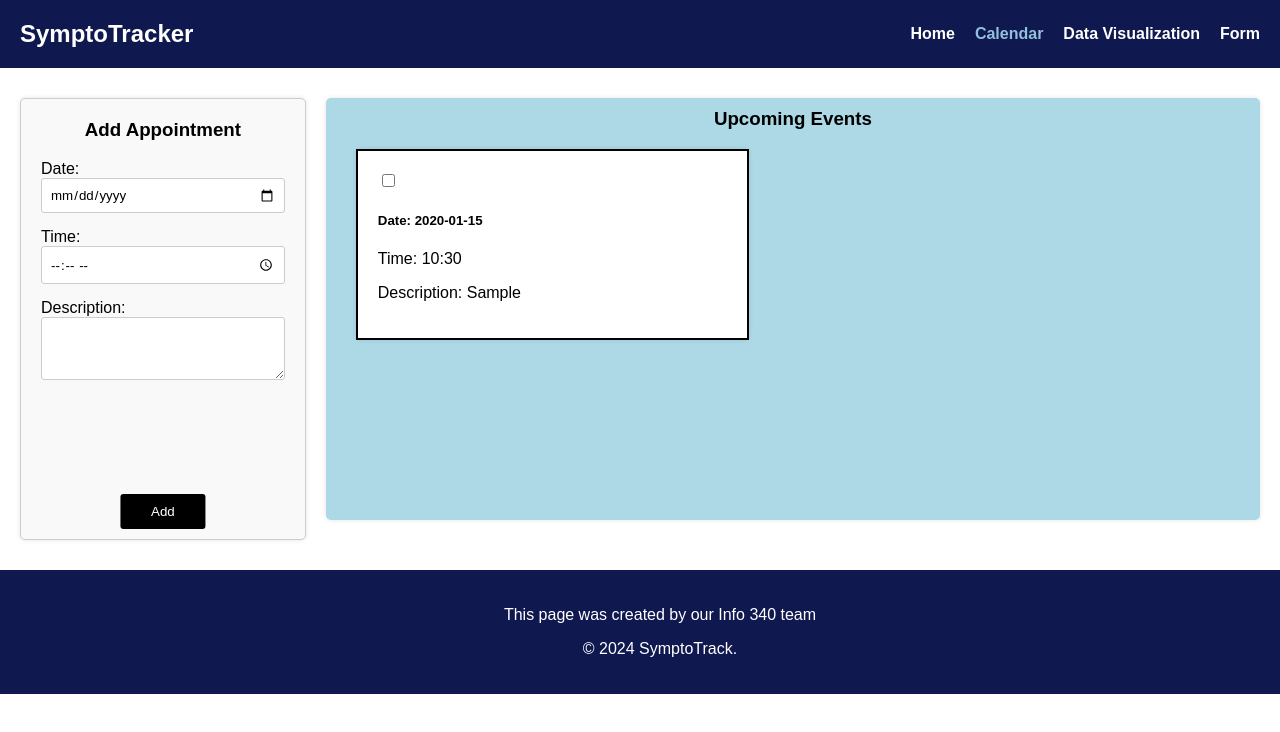
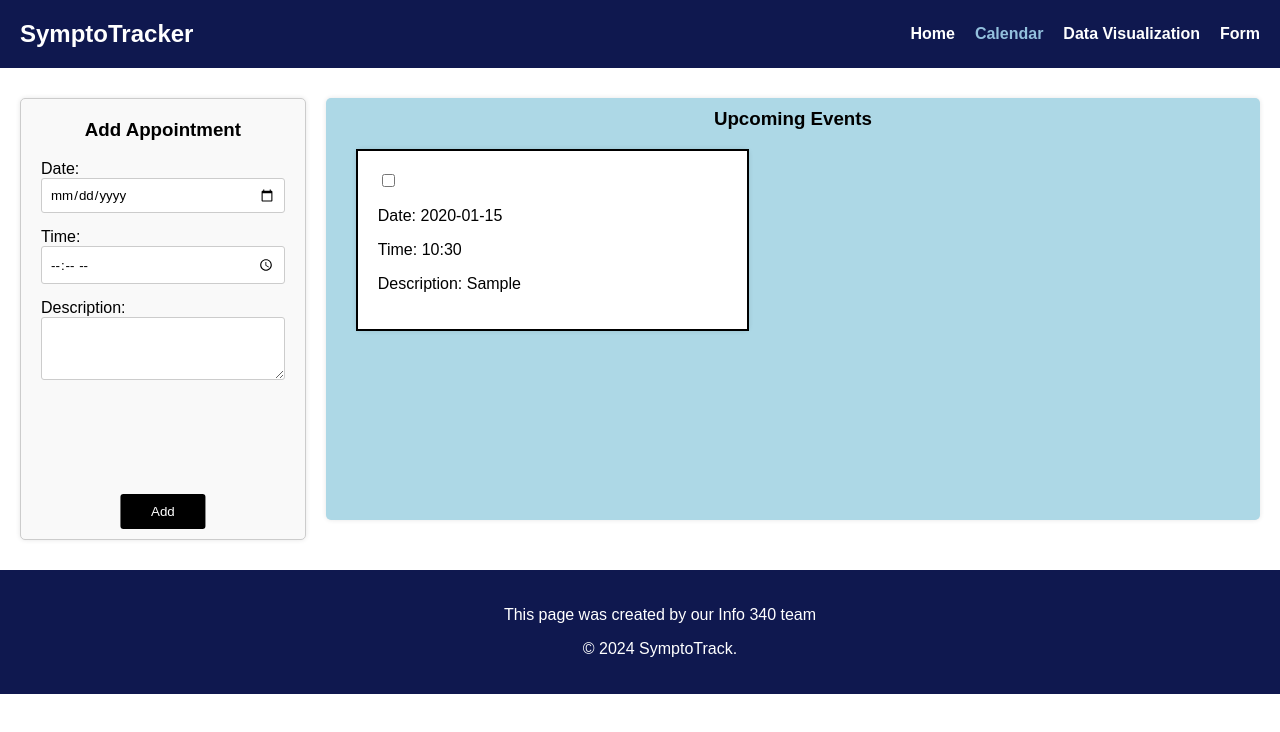
Before and after one commit to info340a-wi24/project-info340-team-1, a React (Create React App) app: page /calendar in a window 1280 px wide. Both pictures are taken after typing "2020-01-15", "10:30", "Sample" into the empty fields and a click on the button "Add". Shown: the top 732 px of the page. Built offline with nearby package versions, Linux system fonts and the light colour scheme; no server answers; the database is empty.

Commit message:
calendar

```diff
--- a/src/components/calendar.js
+++ b/src/components/calendar.js
@@ -93,7 +93,7 @@
                       checked={selectedEvents.includes(index)}
                       onChange={() => handleCheckboxChange(index)}
                     />
-                    <h5 className="card-title">Date: {event.date}</h5>
+                    <p className="card-title">Date: {event.date}</p>
                     <p className="card-text">Time: {event.time}</p>
                     <p className="card-text">Description: {event.description}</p>
                   </div>
```
